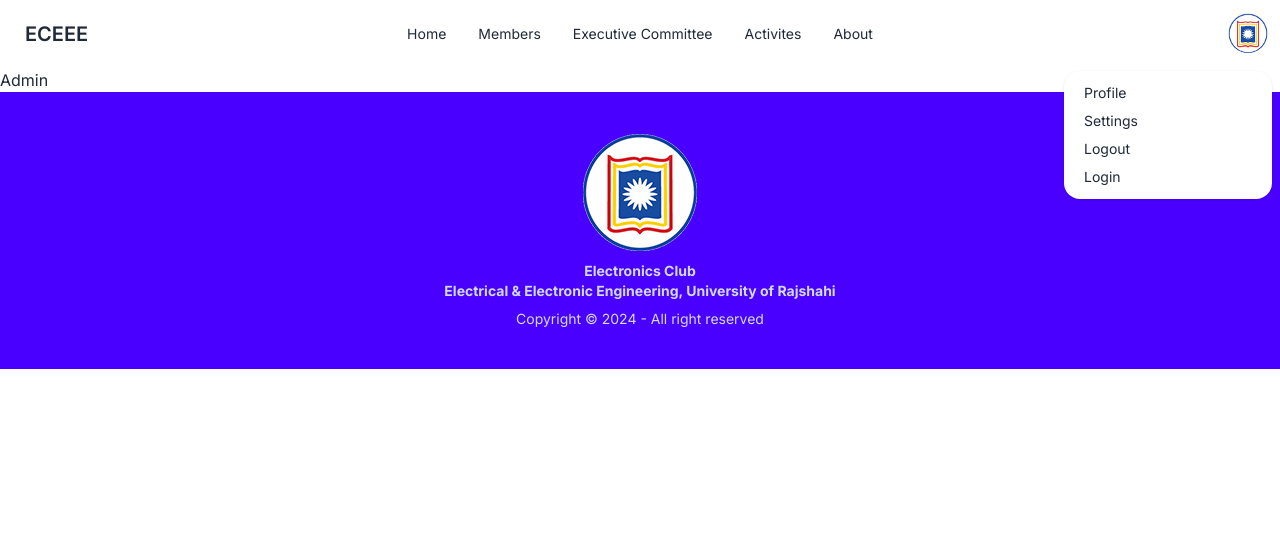
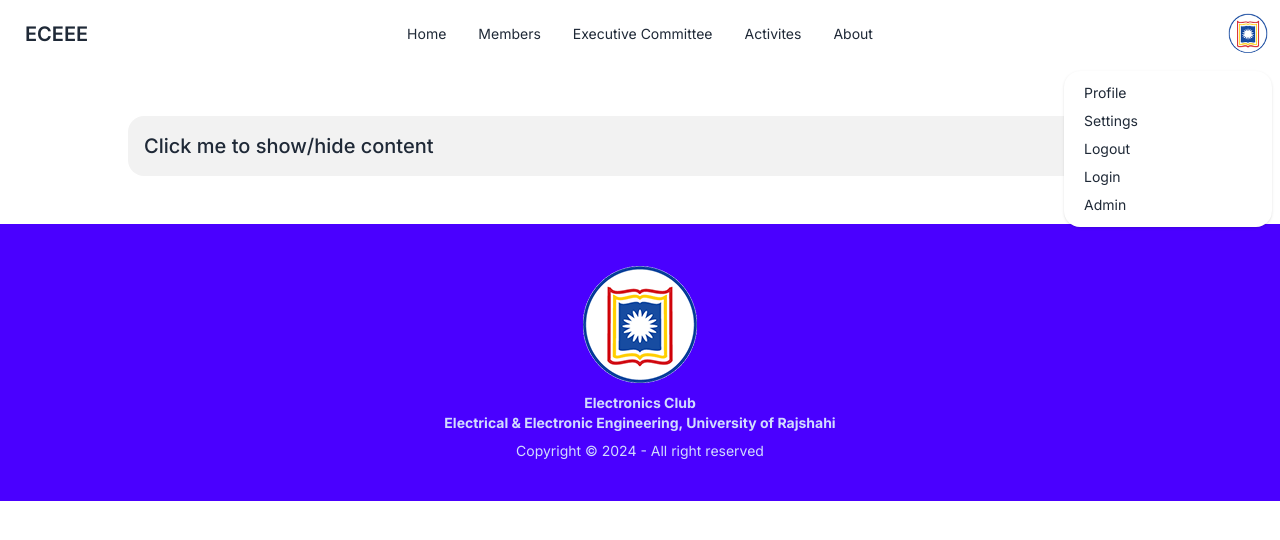
Before and after one commit to Md-Nur/ECEEE, a Next.js app: page /admin in a window 1280 px wide. Both pictures are taken after a click on the button 1248 px from the left and 33 px from the top of the page. Shown: the top 540 px of the page. Built offline with nearby package versions, Linux system fonts and the light colour scheme.

Commit message:
start admin page

```diff
--- a/app/admin/page.tsx
+++ b/app/admin/page.tsx
@@ -1,9 +1,19 @@
-import React from 'react'
+import React from "react";
 
 const Admin = () => {
   return (
-    <div>Admin</div>
-  )
-}
+    <main className="mx-auto max-w-[95vw] lg:max-w-[80vw] my-12">
+      <div className="collapse bg-base-200">
+        <input type="checkbox" />
+        <div className="collapse-title text-xl font-medium">
+          Click me to show/hide content
+        </div>
+        <div className="collapse-content">
+          <p>hello</p>
+        </div>
+      </div>
+    </main>
+  );
+};
 
-export default Admin
+export default Admin;
--- a/app/members/page.tsx
+++ b/app/members/page.tsx
@@ -2,6 +2,7 @@
 import { useEffect, useState } from "react";
 import Image from "next/image";
 import Link from "next/link";
+import logo from "@/public/ru-logo.png";
 
 interface User {
   id: number;
@@ -43,10 +44,7 @@ const UserList = () => {
                       alt={user.fullname}
                       height={30}
                       width={30}
-                      src={
-                        user.images ||
-                        "https://daisyui.com/images/stock/photo-1534528741775-53994a69daeb.jpg"
-                      }
+                      src={user.images || logo}
                     />
                   </div>
                 </div>
--- a/components/Navbar.tsx
+++ b/components/Navbar.tsx
@@ -96,6 +96,9 @@ const Navbar = () => {
               <LogoutButton />
               <Link href="/user/login">Login</Link>
             </li>
+            <li>
+              <Link href="/admin">Admin</Link>
+            </li>
           </ul>
         </div>
       </div>
```
